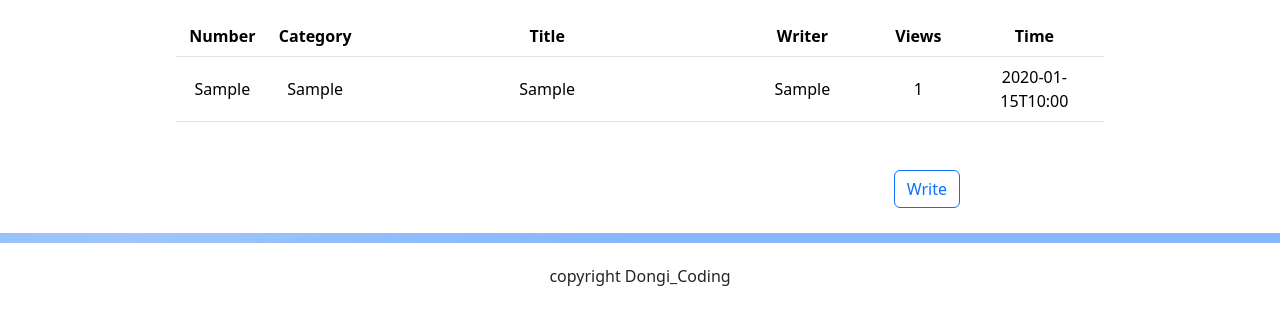
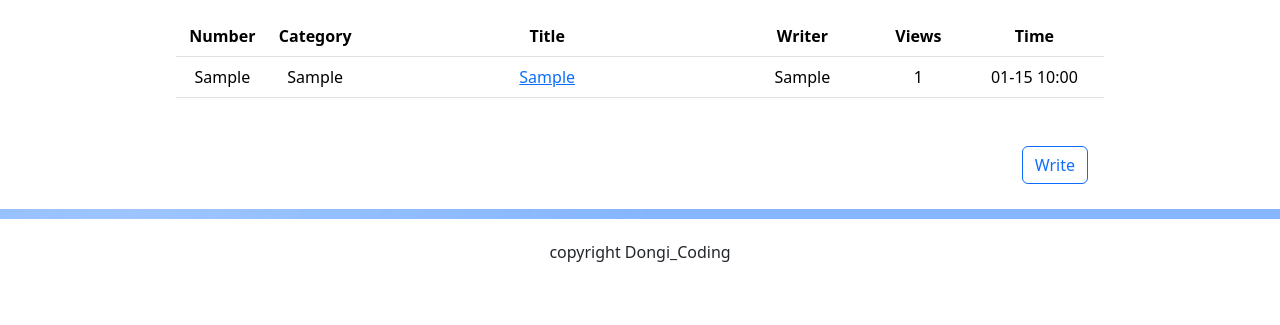
Before and after one commit to DongiCoding/DongiBoards, a Spring app: page /board/mainBoard in a window 1280 px wide. Shown: the part 56-381 px from the top of the page. Run offline with Thymeleaf, Linux system fonts and the light colour scheme; the template is opened without the code that fills it: most values are stand-ins (such as "Sample title", 1, 10 or a date in 2020); data that the repository does not hold is empty.

Commit message:
게시글 제목 클릭시 조회수 증가

```diff
--- a/boards/src/main/java/com/dongi/boards/repository/BrdRepository.java
+++ b/boards/src/main/java/com/dongi/boards/repository/BrdRepository.java
@@ -1,6 +1,8 @@
 package com.dongi.boards.repository;
 
 import org.springframework.data.jpa.repository.JpaRepository;
+import org.springframework.data.jpa.repository.Modifying;
+import org.springframework.data.jpa.repository.Query;
 
 import com.dongi.boards.entity.Brd;
 
@@ -8,4 +10,8 @@
 // MySQL과 Server 사이에서 일을 해줄 Repository
 public interface BrdRepository extends JpaRepository<Brd, Integer> {
 
+	@Modifying
+	@Query(value="UPDATE T_BRD SET BRD_CNT = BRD_CNT + 1 WHERE BRD_NM = :brdNm", nativeQuery=true)
+	void updtBrdCnt(int brdNm);
+
 }
--- a/boards/src/main/java/com/dongi/boards/service/BrdService.java
+++ b/boards/src/main/java/com/dongi/boards/service/BrdService.java
@@ -13,4 +13,7 @@
 	// 작성한 보드 등록
 	void insrtBrd(BrdDTO brdDTO);
 
+	// 게시글의 제목 클릭시 조회수 증가
+	void updtBrdCnt(int brdNm);
+
 }
--- a/boards/src/main/resources/static/css/style.css
+++ b/boards/src/main/resources/static/css/style.css
@@ -2,14 +2,15 @@
 	text-align: center;
 }
 
-#mainTitle {
+#mainTitle, a {
 	text-decoration: none;
 }
 
-#table_wrapper {
+#table_wrapper, #write_btn_wrapper {
 	margin-left: auto;
 	margin-right: auto;
 }
+
 
 .table th, .table td {
 	text-align: center;
--- a/boards/src/main/resources/templates/board/mainBoard.html
+++ b/boards/src/main/resources/templates/board/mainBoard.html
@@ -17,15 +17,15 @@
 		    <tr>
 		      <td th:text="${brd.brdNm}"></td>
 		      <td th:text="${brd.brdCtgry}"></td>
-		      <td th:text="${brd.brdTtl}"></td>
+		      <td><a th:text="${brd.brdTtl}" th:href="@{/brd/updtBrdCnt/{brdNm} (brdNm=${brd.brdNm})}"></a></td>
 		      <td th:text="${brd.brdWrtr}"></td>
 		      <td th:text="${brd.brdCnt}"></td>
-		      <td th:text="${brd.brdDttm}"></td>
+		      <td th:text="${#temporals.format(brd.brdDttm, 'MM-dd HH:mm')}"></td>
 		    </tr>
 		  </tbody>
 		</table>
 	</div>
-	<div class="w-75 pt-3 pb-3 d-flex flex-row-reverse justify-content-start">
+	<div class="w-75 p-3 d-flex justify-content-end" id="write_btn_wrapper">
 		<button type="button" class="btn btn-outline-primary" onclick="location.href='/brd/wrtBrd'">Write</button>&emsp;
 	</div>
   </div>
```
Also changed, not shown: boards/src/main/java/com/dongi/boards/controller/BrdController.java (+9 -0 lines), boards/src/main/java/com/dongi/boards/service/impl/BrdServiceImpl.java (+7 -0 lines).
